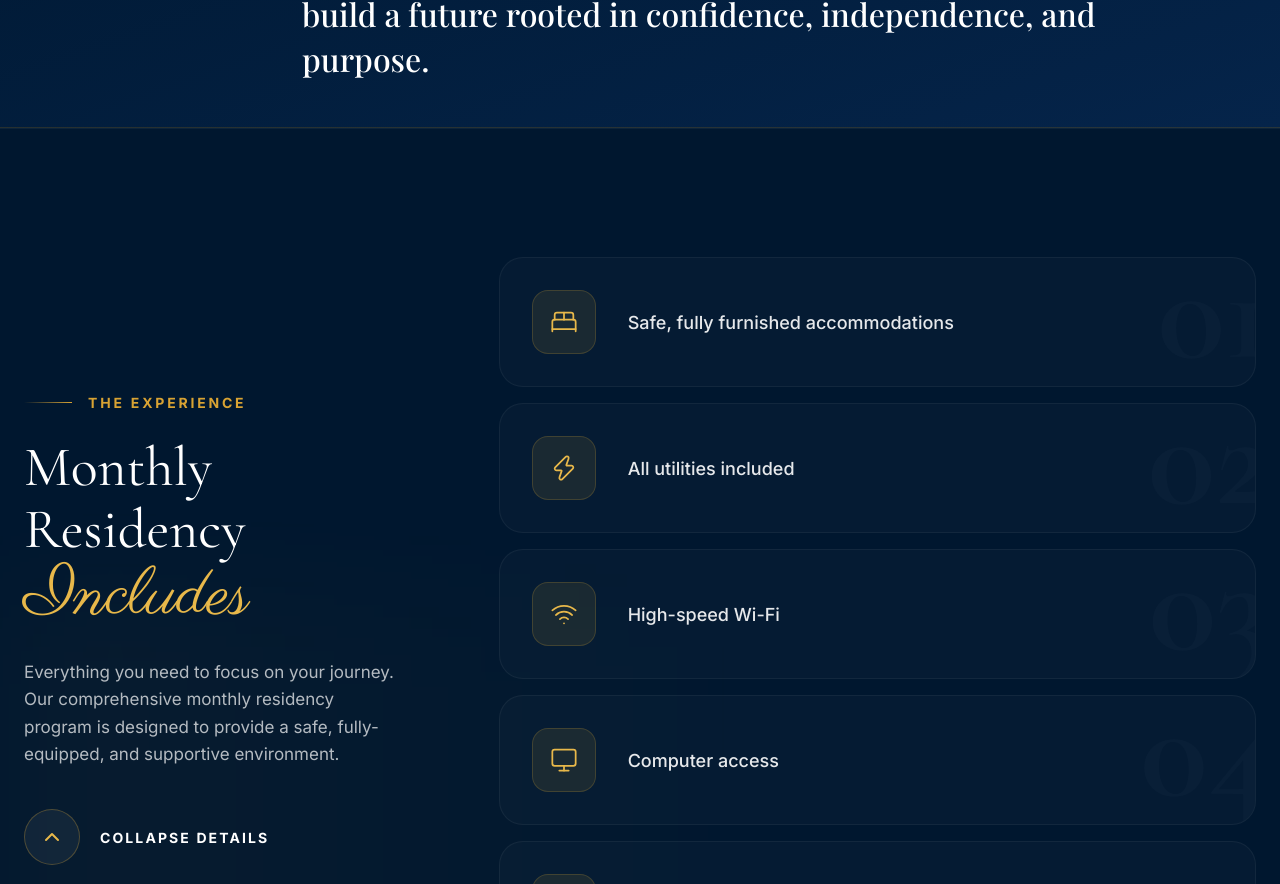
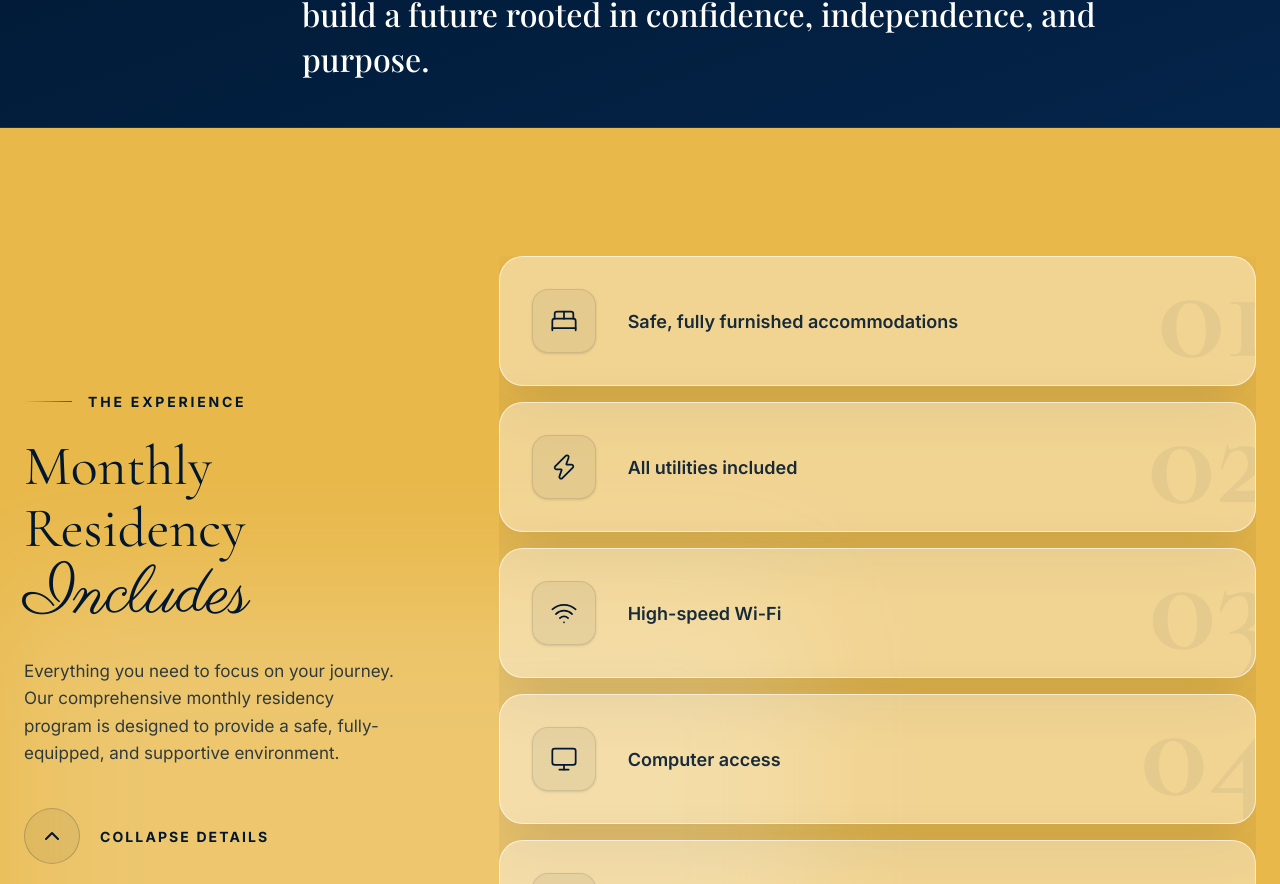
Before and after one commit to HiddenGems810/grace-website, a Next.js app: page / in a window 1280 px wide. Shown: the part 1916-2800 px from the top of the page. Built offline with nearby package versions, Linux system fonts and the light colour scheme; a web font is replaced by a local one.

Commit message:
Update ProgramsGrid background to gold and text to navy to match site design

```diff
--- a/components/sections/ProgramsGrid.tsx
+++ b/components/sections/ProgramsGrid.tsx
@@ -34,9 +34,9 @@ export function ProgramsGrid() {
   const [isExpanded, setIsExpanded] = useState(true);
 
   return (
-    <section id="programs" className="py-24 md:py-32 bg-[var(--color-navy-900)] relative overflow-hidden border-t border-white/5">
+    <section id="programs" className="py-24 md:py-32 bg-[var(--color-gold-400)] relative overflow-hidden">
       {/* Decorative ambient light */}
-      <div className="absolute top-1/2 left-0 -translate-y-1/2 w-[600px] md:w-[800px] h-[600px] md:h-[800px] bg-gradient-to-r from-[var(--color-gold-500)]/10 to-transparent blur-3xl opacity-40 pointer-events-none" />
+      <div className="absolute top-1/2 left-0 -translate-y-1/2 w-[600px] md:w-[800px] h-[600px] md:h-[800px] bg-white/40 blur-3xl opacity-50 pointer-events-none" />
 
       <div className="max-w-[1440px] mx-auto px-6 relative z-10">
         <div className="flex flex-col lg:flex-row gap-12 lg:gap-24">
@@ -46,30 +46,30 @@ export function ProgramsGrid() {
             <div className="sticky top-32">
               <ScrollReveal>
                 <div className="inline-flex items-center gap-4 mb-6">
-                  <div className="h-[1px] w-8 md:w-12 bg-gradient-to-r from-transparent to-[var(--color-gold-500)]" />
-                  <span className="text-[12px] md:text-[14px] font-sans font-bold uppercase tracking-[0.2em] text-[var(--color-gold-500)]">
+                  <div className="h-[1px] w-8 md:w-12 bg-gradient-to-r from-transparent to-[var(--color-navy-900)]/60" />
+                  <span className="text-[12px] md:text-[14px] font-sans font-bold uppercase tracking-[0.2em] text-[var(--color-navy-900)]">
                     The Experience
                   </span>
                 </div>
-                <h2 className="font-display text-[42px] md:text-[56px] leading-[1.1] text-white mb-6">
+                <h2 className="font-display text-[42px] md:text-[56px] leading-[1.1] text-[var(--color-navy-900)] mb-6">
                   Monthly Residency <br className="hidden md:block" />
-                  <span className="text-[var(--color-gold-400)]" style={{ fontFamily: "var(--font-quote-script)", fontSize: "1.2em", fontWeight: 400 }}>Includes</span>
+                  <span className="text-[var(--color-navy-900)]" style={{ fontFamily: "var(--font-quote-script)", fontSize: "1.2em", fontWeight: 400 }}>Includes</span>
                 </h2>
 
-                <p className="font-sans text-white/70 text-[16px] md:text-[17px] leading-relaxed mb-10 max-w-md">
+                <p className="font-sans text-[var(--color-navy-900)]/80 text-[16px] md:text-[17px] leading-relaxed mb-10 max-w-md">
                   Everything you need to focus on your journey. Our comprehensive monthly residency program is designed to provide a safe, fully-equipped, and supportive environment.
                 </p>
 
                 <button
                   onClick={() => setIsExpanded(!isExpanded)}
-                  className="group flex items-center gap-5 hover:opacity-90 transition-all focus:outline-none"
+                  className="group flex items-center gap-5 hover:opacity-80 transition-all focus:outline-none"
                 >
-                  <div className="flex items-center justify-center w-12 h-12 md:w-14 md:h-14 rounded-full border border-[var(--color-gold-500)]/30 bg-white/5 group-hover:bg-[var(--color-gold-500)]/20 transition-all duration-300">
+                  <div className="flex items-center justify-center w-12 h-12 md:w-14 md:h-14 rounded-full border border-[var(--color-navy-900)]/20 bg-[var(--color-navy-900)]/5 group-hover:bg-[var(--color-navy-900)]/10 transition-all duration-300">
                     <motion.div animate={{ rotate: isExpanded ? 180 : 0 }} transition={{ duration: 0.4, ease: "easeInOut" }}>
-                      <ChevronDown className="w-5 h-5 md:w-6 md:h-6 text-[var(--color-gold-400)]" />
+                      <ChevronDown className="w-5 h-5 md:w-6 md:h-6 text-[var(--color-navy-900)]" />
                     </motion.div>
                   </div>
-                  <span className="font-sans font-bold uppercase tracking-[0.15em] text-[13px] md:text-[14px] text-white group-hover:text-[var(--color-gold-400)] transition-colors">
+                  <span className="font-sans font-bold uppercase tracking-[0.15em] text-[13px] md:text-[14px] text-[var(--color-navy-900)] group-hover:text-[var(--color-navy-900)] transition-colors">
                     {isExpanded ? "Collapse Details" : "View Amenities"}
                   </span>
                 </button>
@@ -96,23 +96,23 @@ export function ProgramsGrid() {
 
                         return (
                           <ScrollReveal key={index} y={20}>
-                            <div className="group relative flex items-center gap-6 md:gap-8 p-6 md:p-8 rounded-[24px] bg-white/[0.02] border border-white/5 hover:border-[var(--color-gold-500)]/30 hover:bg-white/[0.04] transition-all duration-500 overflow-hidden">
+                            <div className="group relative flex items-center gap-6 md:gap-8 p-6 md:p-8 rounded-[24px] bg-white/40 border border-white/60 hover:border-white hover:bg-white/60 transition-all duration-500 overflow-hidden shadow-[var(--shadow-soft)] hover:shadow-xl hover:-translate-y-1">
 
                               {/* Hover Glow */}
-                              <div className="absolute inset-0 bg-gradient-to-r from-[var(--color-gold-500)]/5 to-transparent opacity-0 group-hover:opacity-100 transition-opacity duration-500" />
+                              <div className="absolute inset-0 bg-gradient-to-r from-white/40 to-transparent opacity-0 group-hover:opacity-100 transition-opacity duration-500" />
 
                               {/* Giant Background Number */}
-                              <span className="absolute -right-4 -bottom-8 font-display text-[100px] md:text-[140px] font-bold text-white/[0.02] group-hover:text-[var(--color-gold-500)]/[0.04] transition-colors duration-500 pointer-events-none select-none">
+                              <span className="absolute -right-4 -bottom-8 font-display text-[100px] md:text-[140px] font-bold text-[var(--color-navy-900)]/5 group-hover:text-[var(--color-navy-900)]/10 transition-colors duration-500 pointer-events-none select-none">
                                 {number}
                               </span>
 
                               {/* Icon Container */}
-                              <div className="relative z-10 flex items-center justify-center w-14 h-14 md:w-16 md:h-16 shrink-0 rounded-2xl bg-[var(--color-gold-500)]/10 border border-[var(--color-gold-500)]/20 text-[var(--color-gold-400)] group-hover:scale-110 group-hover:bg-[var(--color-gold-400)] group-hover:text-[var(--color-navy-900)] shadow-[0_0_20px_rgba(216,163,51,0)] group-hover:shadow-[0_0_30px_rgba(216,163,51,0.2)] transition-all duration-500">
+                              <div className="relative z-10 flex items-center justify-center w-14 h-14 md:w-16 md:h-16 shrink-0 rounded-2xl bg-[var(--color-navy-900)]/5 border border-[var(--color-navy-900)]/10 text-[var(--color-navy-900)] group-hover:scale-110 group-hover:bg-[var(--color-navy-900)] group-hover:text-white shadow-sm transition-all duration-500">
                                 <Icon className="w-6 h-6 md:w-7 md:h-7" strokeWidth={1.5} />
                               </div>
 
                               {/* Text */}
-                              <p className="relative z-10 font-sans text-[16px] md:text-[18px] text-white/90 font-medium leading-relaxed group-hover:text-white transition-colors duration-300 pr-12">
+                              <p className="relative z-10 font-sans text-[16px] md:text-[18px] text-[var(--color-navy-900)]/90 font-semibold leading-relaxed group-hover:text-[var(--color-navy-900)] transition-colors duration-300 pr-12">
                                 {program.text}
                               </p>
                             </div>
```
